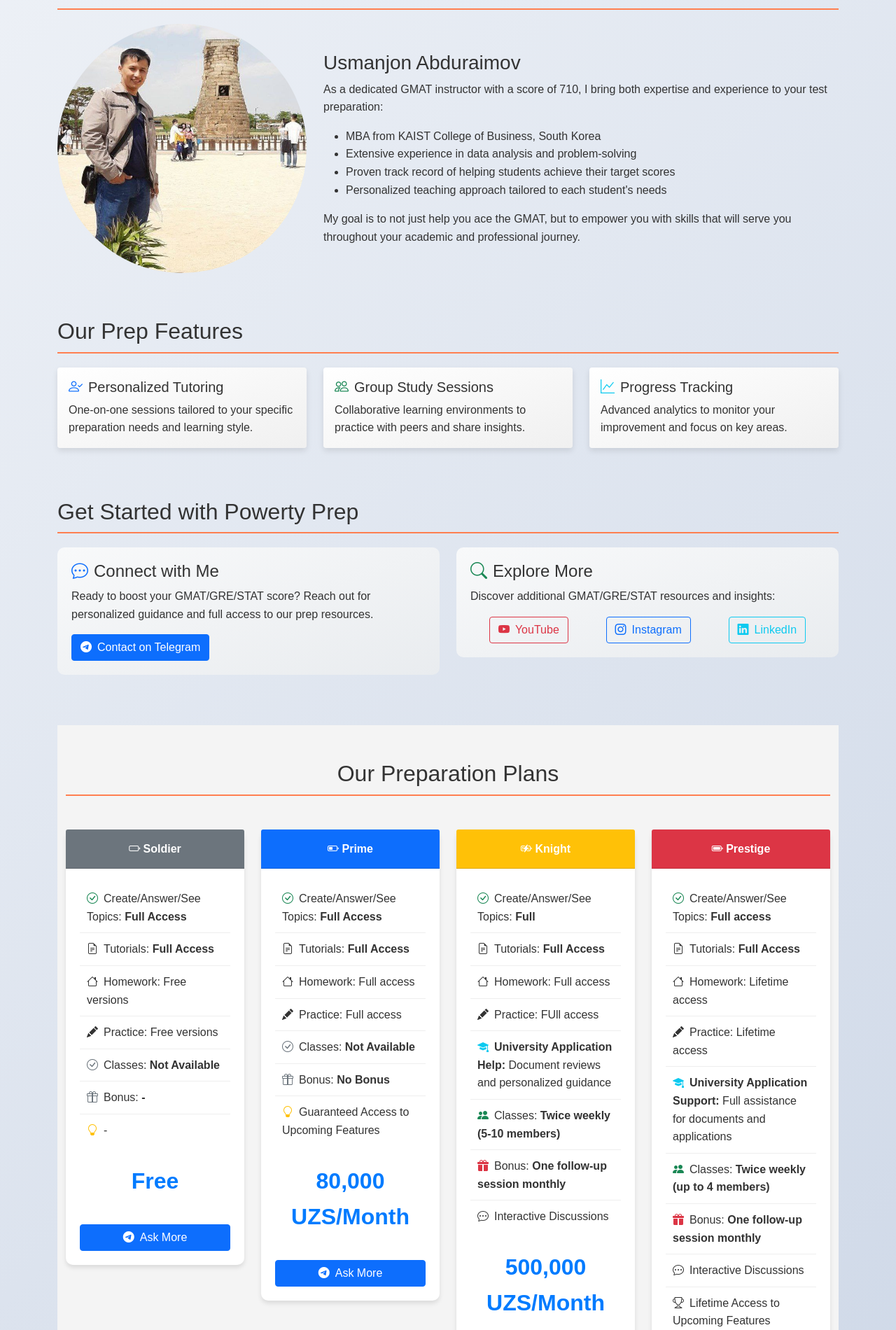
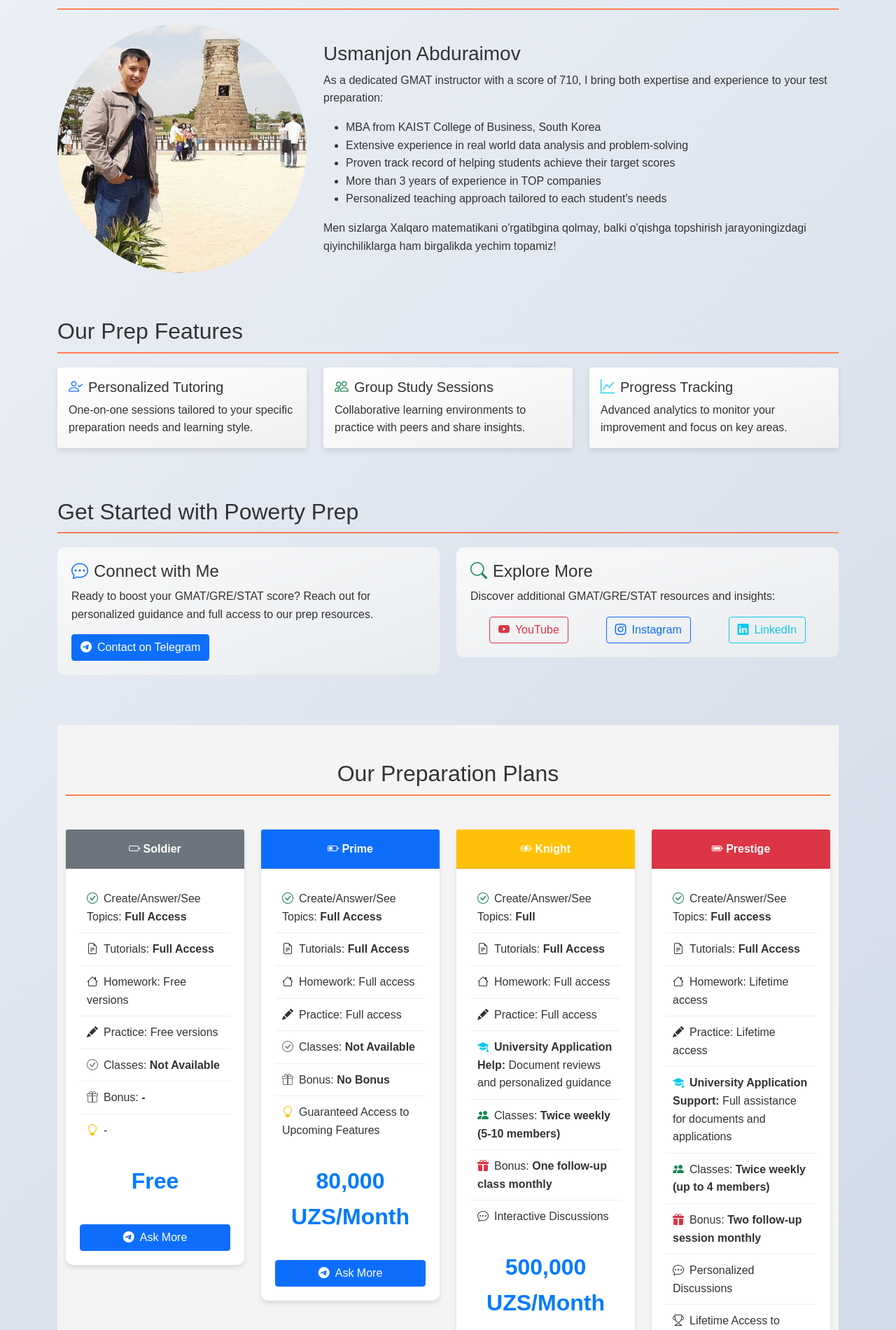
Before and after one commit to usmanjohn/powerty, a Django app: page /about/ in a window 1280 px wide. Shown: the part 1020-2920 px from the top of the page at 70% size. Run offline with Django 5.2, Linux system fonts and the light colour scheme; data that the repository does not hold is empty; some libraries are stand-ins or nearby versions.

Commit message:
plannotchanged

```diff
--- a/general/templates/general/about.html
+++ b/general/templates/general/about.html
@@ -268,7 +268,7 @@
     <div class="container">
         <img src="{% static 'images/final_logo.png' %}" alt="Powerty Logo" class="logo-img mb-4">
         <h1 class="display-4">Master the GMAT/SAT/GRE with Powerty</h1>
-        <p class="lead">Empowering minds, eliminating limitations in GMAT preparation</p>
+        <p class="lead">"In the equation of change, poverty multiplies the potential of power."</p>
     </div>
 </header>
 
@@ -279,7 +279,7 @@
                 <h2 class="section-title">Our Logo, Our Mission</h2>
                 <p>The Powerty logo embodies our core mission: transforming the challenge of GMAT/GRE/STAT preparation into an empowering journey. By crossing out "ty" in "poverty" and adding "v" to form "power", we symbolize the transition from limitation to strength through education.</p>
                 <p>Just as our name can be typed effortlessly on a single line of a QWERTY keyboard, we strive to make math preparation smooth, intuitive, and accessible for everyone.</p>
-                <p>Initial combination of P with G shows that GMAT can be a Power.
+                <p>Initial combination of P with G shows that GMAT/GRE can be a Power.
                 </p>
 
             </div>
@@ -300,11 +300,12 @@
                 <p>As a dedicated GMAT instructor with a score of 710, I bring both expertise and experience to your test preparation:</p>
                 <ul>
                     <li>MBA from KAIST College of Business, South Korea</li>
-                    <li>Extensive experience in data analysis and problem-solving</li>
+                    <li>Extensive experience in real world data analysis and problem-solving</li>
                     <li>Proven track record of helping students achieve their target scores</li>
+                    <li>More than 3 years of experience in TOP companies</li>
                     <li>Personalized teaching approach tailored to each student's needs</li>
                 </ul>
-                <p>My goal is to not just help you ace the GMAT, but to empower you with skills that will serve you throughout your academic and professional journey.</p>
+                <p>Men sizlarga Xalqaro matematikani o'rgatibgina qolmay, balki o'qishga topshirish jarayoningizdagi qiyinchiliklarga ham birgalikda yechim topamiz! </p>
             </div>
         </div>
     </section>
@@ -423,10 +424,10 @@
                                 <li><i class="bi bi-check-circle me-2 text-success"></i>Create/Answer/See Topics: <strong>Full</strong></li>
                                 <li><i class="bi bi-file-earmark-text me-2"></i>Tutorials: <strong>Full Access</strong></li>
                                 <li><i class="bi bi-house me-2"></i>Homework: Full access</li>
-                                <li><i class="bi bi-pencil-fill me-2"></i>Practice: FUll access</li>
+                                <li><i class="bi bi-pencil-fill me-2"></i>Practice: Full access</li>
                                 <li><i class="bi bi-mortarboard-fill me-2 text-info"></i><strong>University Application Help:</strong> Document reviews and personalized guidance</li>
                                 <li><i class="bi bi-people-fill me-2 text-success"></i>Classes: <strong>Twice weekly (5-10 members)</strong></li>
-                                <li><i class="bi bi-gift-fill me-2 text-danger"></i>Bonus: <strong>One follow-up session monthly</strong></li>
+                                <li><i class="bi bi-gift-fill me-2 text-danger"></i>Bonus: <strong>One follow-up class monthly</strong></li>
                                 <li><i class="bi bi-chat-dots me-2"></i>Interactive Discussions</li>
                             </ul>
                             <div class="pricing-price text-center mt-4">
@@ -450,8 +451,8 @@
                                 <li><i class="bi bi-pencil-fill me-2"></i>Practice: Lifetime access</li>
                                 <li><i class="bi bi-mortarboard-fill me-2 text-info"></i><strong>University Application Support:</strong> Full assistance for documents and applications</li>
                                 <li><i class="bi bi-people-fill me-2 text-success"></i>Classes: <strong>Twice weekly (up to 4 members)</strong></li>
-                                <li><i class="bi bi-gift-fill me-2 text-danger"></i>Bonus: <strong>One follow-up session monthly</strong></li>
-                                <li><i class="bi bi-chat-dots me-2"></i>Interactive Discussions</li>
+                                <li><i class="bi bi-gift-fill me-2 text-danger"></i>Bonus: <strong>Two follow-up session monthly</strong></li>
+                                <li><i class="bi bi-chat-dots me-2"></i>Personalized Discussions</li>
                                 <li><i class="bi bi-trophy me-2"></i>Lifetime Access to Upcoming Features</li>
                             </ul>
                             <div class="pricing-price text-center mt-4">
```
